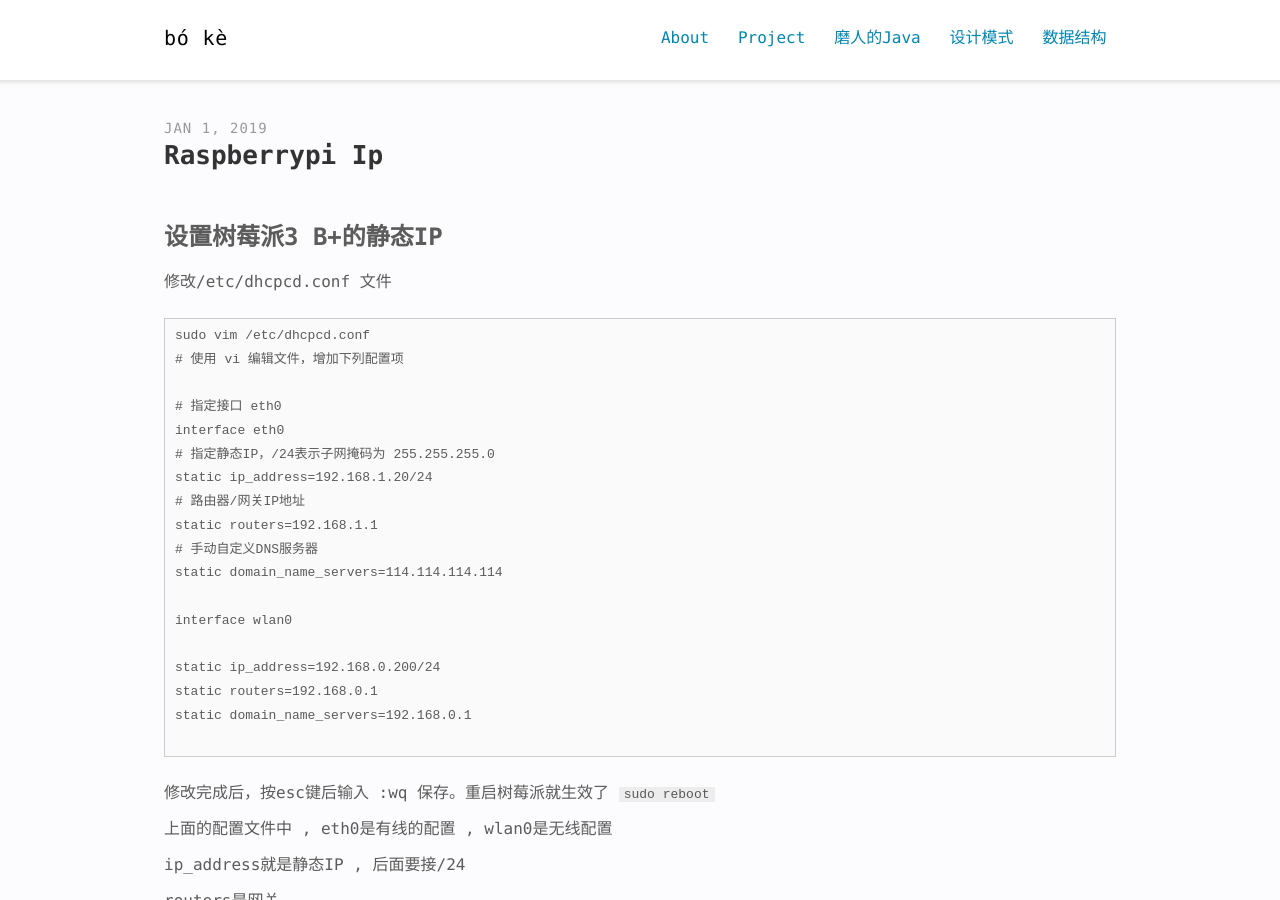
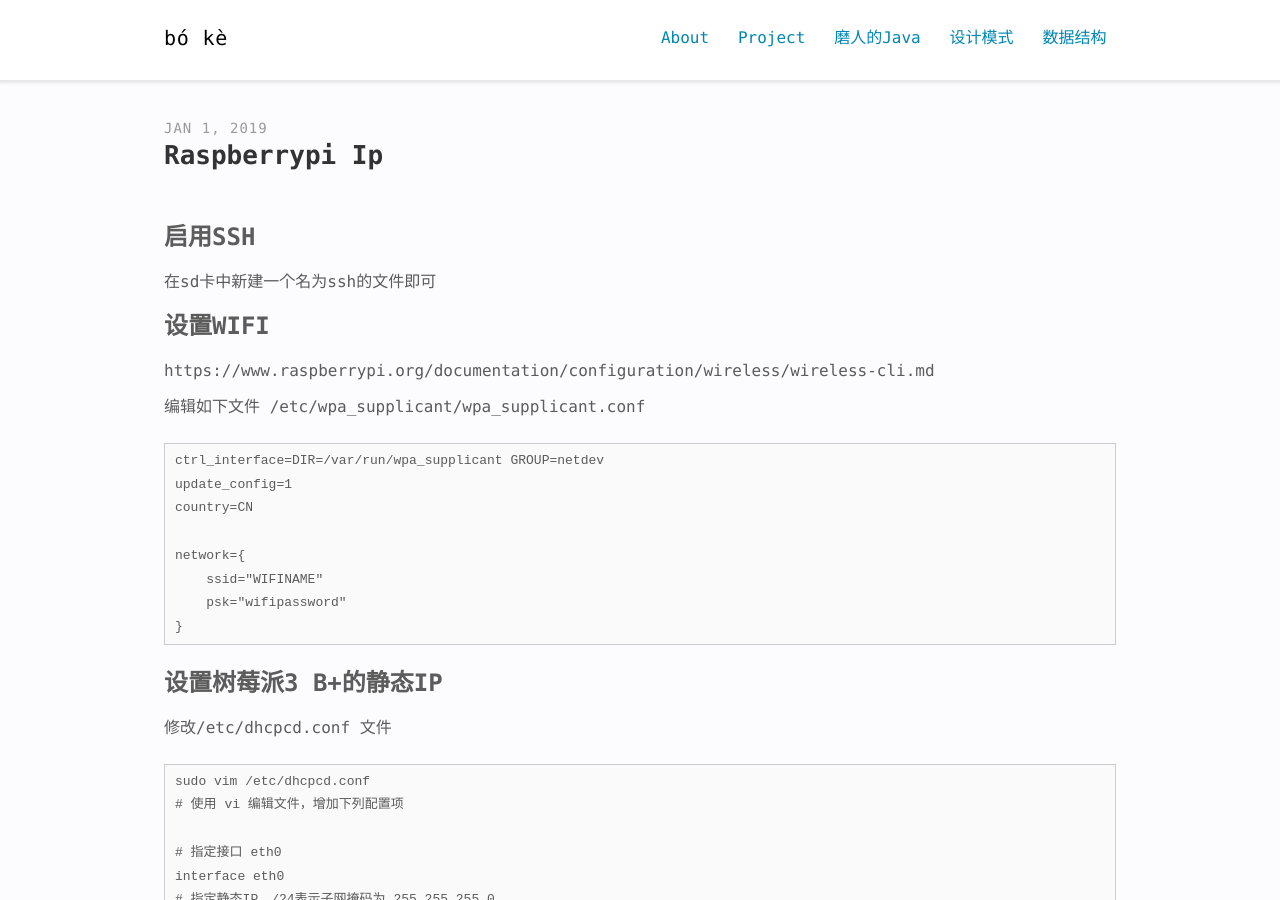
Before and after one commit to meiwenhui/blog.meiwenhui.com, a Jekyll site: the page built from _posts/2019-01-01-raspberrypi-ip.md, in a window 1280 px wide and 900 px high. Built offline with Jekyll 4.4.1, drawn with Linux system fonts in a browser that asks for light colours; our own code applies the rules of GitHub Pages for plain Markdown files.

Commit message:
cxzxcxcvxcvasef dsfdf
dxcvzxvc顶替dffsd

````diff
--- a/_posts/2019-01-01-raspberrypi-ip.md
+++ b/_posts/2019-01-01-raspberrypi-ip.md
@@ -1,3 +1,22 @@
+### 启用SSH
+在sd卡中新建一个名为ssh的文件即可
+
+### 设置WIFI
+https://www.raspberrypi.org/documentation/configuration/wireless/wireless-cli.md
+
+编辑如下文件
+/etc/wpa_supplicant/wpa_supplicant.conf
+```
+ctrl_interface=DIR=/var/run/wpa_supplicant GROUP=netdev
+update_config=1
+country=CN
+
+network={
+    ssid="WIFINAME"
+    psk="wifipassword"
+}
+```
+
 ### 设置树莓派3 B+的静态IP
 修改/etc/dhcpcd.conf 文件
 ```
````
